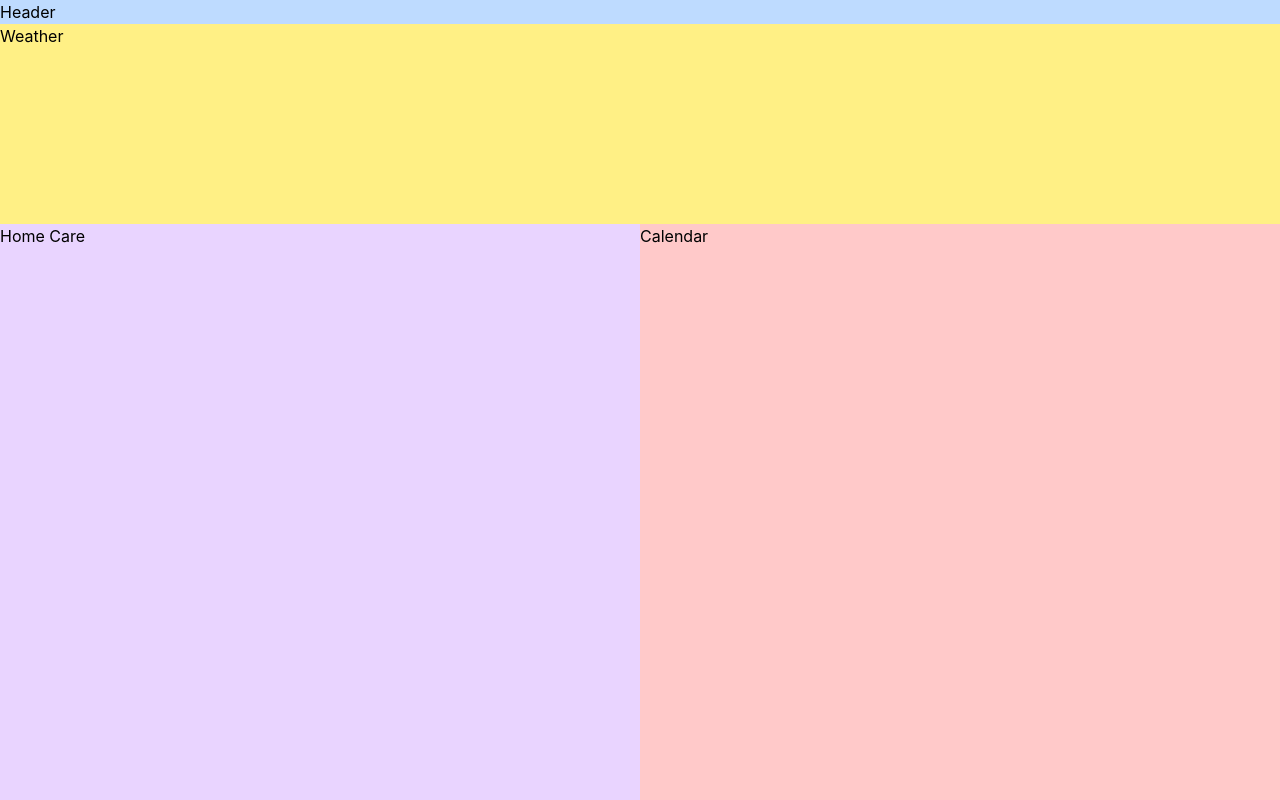
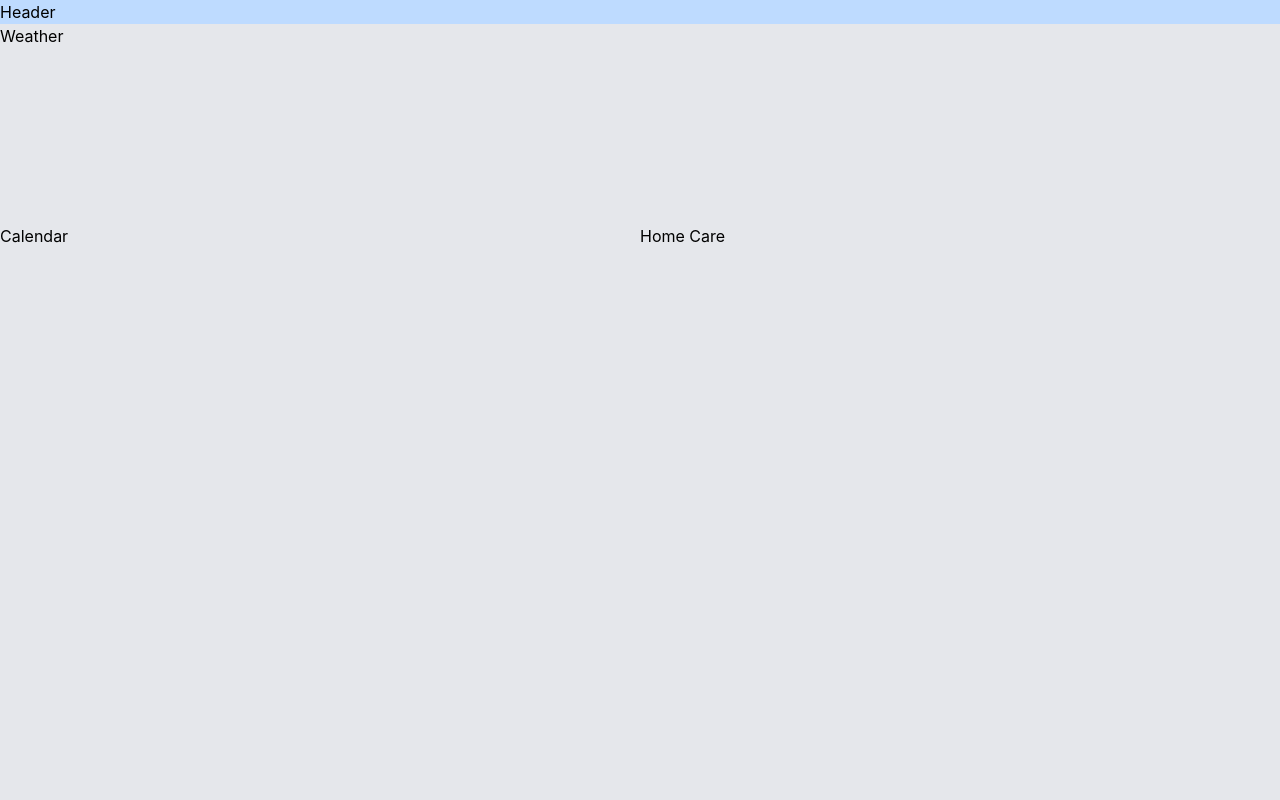
Before and after one commit to parekhr/family-dashboard, a React (Vite) app: page / in a window 1280 px wide. Built offline with nearby package versions, Linux system fonts and the light colour scheme.

Commit message:
Added buildrows() logic

```diff
--- a/src/App.tsx
+++ b/src/App.tsx
@@ -1,17 +1,24 @@
-import { buildRows, registry } from './widgets/registry'
+import { buildRows, registry, type WidgetId } from './widgets/registry'
+
+const layout: WidgetId[] = ['weather', 'calendar', 'homeCare']
 
 function App() {
+  const rows = buildRows(layout, registry)
+
   return (
     <div className="flex flex-col w-[1280px] h-[800px]">
       <div className="bg-blue-200">Header</div>
 
       <div className="flex-1 flex flex-col">
-        <div className="h-[200px] bg-yellow-200">Weather</div>
-
-        <div className="flex-1 flex">
-          <div className="flex-1 bg-purple-200">Home Care</div>
-          <div className="flex-1 bg-red-200">Calendar</div>
-        </div>
+        {rows.map((row) => (
+          <div key={row.join('-')} className={registry[row[0]].shape === 'full' ? 'flex h-[200px]' : 'flex flex-1'}>
+            {row.map((id) => (
+              <div key={id} className="flex-1 bg-gray-200">
+                {registry[id].label}
+              </div>
+            ))}
+          </div>
+        ))}
       </div>
     </div>
   )
```
